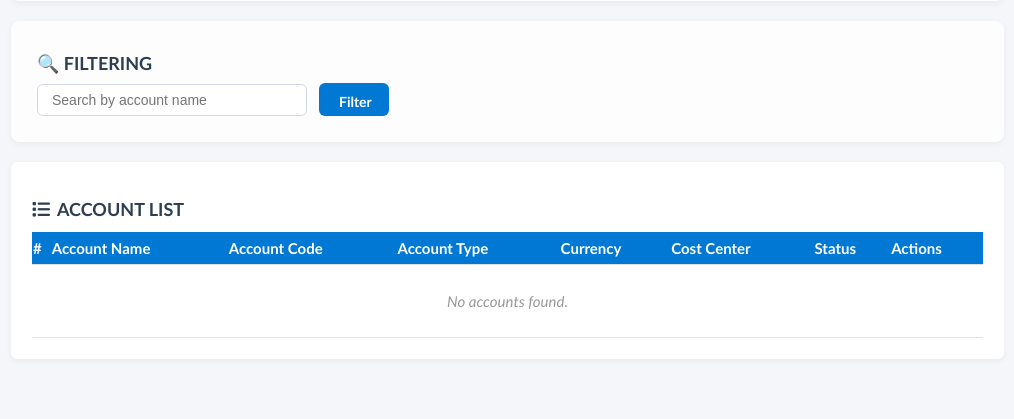
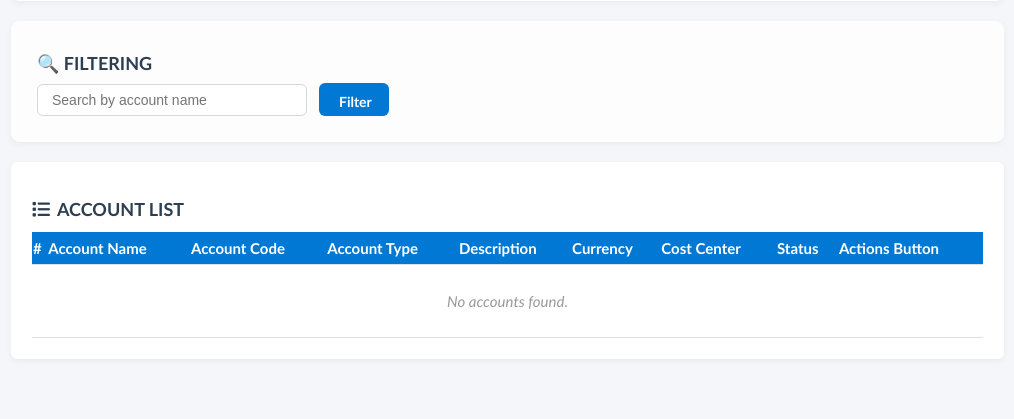
Before and after one commit to FAISAL-450/ERP-PROJECT, a Django app: page /account/dashboard/ in a window 1280 px wide. Shown: the part 488-907 px from the top of the page, without its empty margins (246-1260 px from the left). Run offline with Django 5.2, Linux system fonts and the light colour scheme.

Commit message:
Full project update: ERP_PROJECT – new apps, templates, settings

```diff
--- a/account/templates/account/account_dashboard.html
+++ b/account/templates/account/account_dashboard.html
@@ -81,6 +81,7 @@
     </form>
   </section>
 
+
   <!-- 📋 Account List Section -->
 <section class="table-section">
   <header class="table-header">
@@ -90,26 +91,32 @@
   <table>
     <thead>
       <tr>
-          <th>#</th>
+        <th>#</th> <!-- Sequential number -->
         <th>Account Name</th>
         <th>Account Code</th>
         <th>Account Type</th>
+        <th>Description</th>
         <th>Currency</th>
         <th>Cost Center</th>
         <th>Status</th>
-          <th>Actions</th>
+        <th>Actions Button</th>
       </tr>
     </thead>
     <tbody>
       {% for account in accounts %}
         <tr>
-            <td>{{ forloop.counter }}</td>
+          <td>{{ forloop.counter }}</td> <!-- Sequential number -->
           <td>{{ account.account_name }}</td>
           <td>{{ account.account_code }}</td>
           <td>{{ account.account_type }}</td>
+          <td>{{ account.account_description|default:"—" }}</td>
           <td>{{ account.currency }}</td>
           <td>{{ account.cost_center }}</td>
-            <td>{{ account.status }}</td>
+          <td>
+            <span class="status-tag {% if account.status == 'ACTIVE' %}active{% else %}inactive{% endif %}">
+              {{ account.status }}
+            </span>
+          </td>
           <td>
             <a href="{% url 'edit_account' account.id %}" class="btn yellow action-btn">
               <i class="fas fa-edit"></i> Edit
@@ -123,7 +130,7 @@
           </td>
         </tr>
       {% empty %}
-          <tr><td colspan="8" class="no-data">No accounts found.</td></tr>
+        <tr><td colspan="9" class="no-data">No accounts found.</td></tr>
       {% endfor %}
     </tbody>
   </table>
```
Lines whose indentation alone changed are shown as unchanged.
